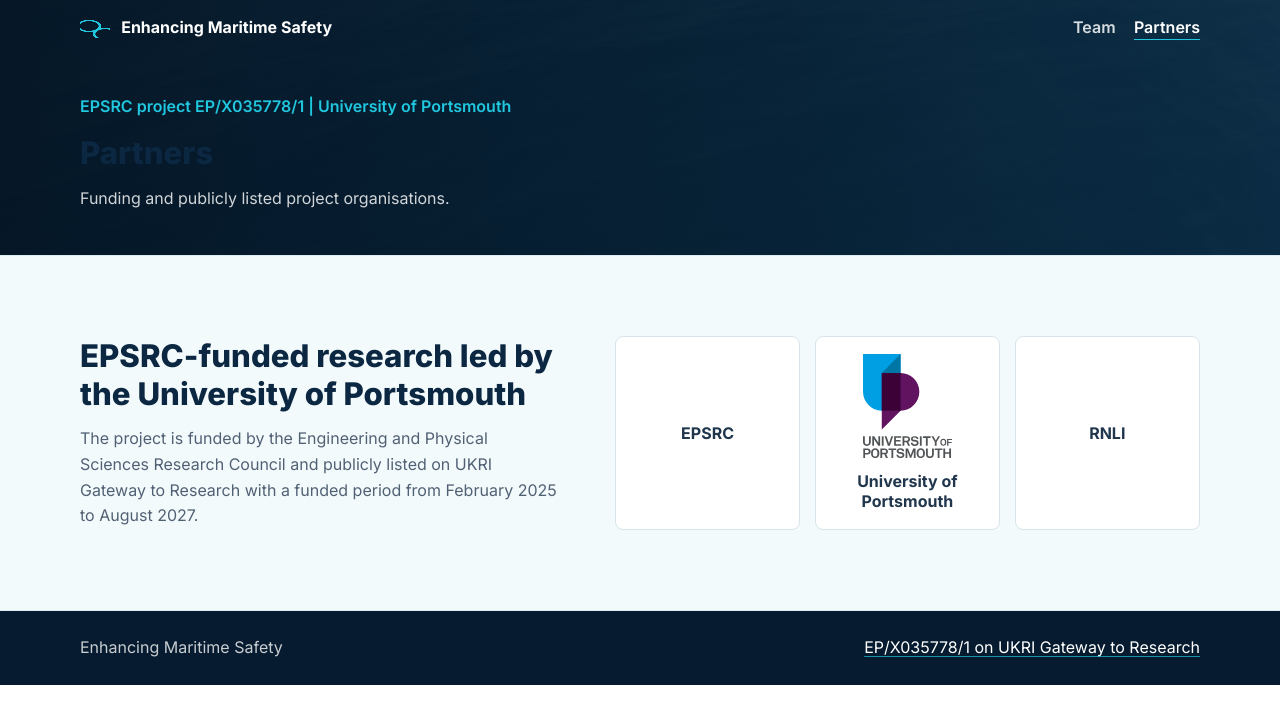
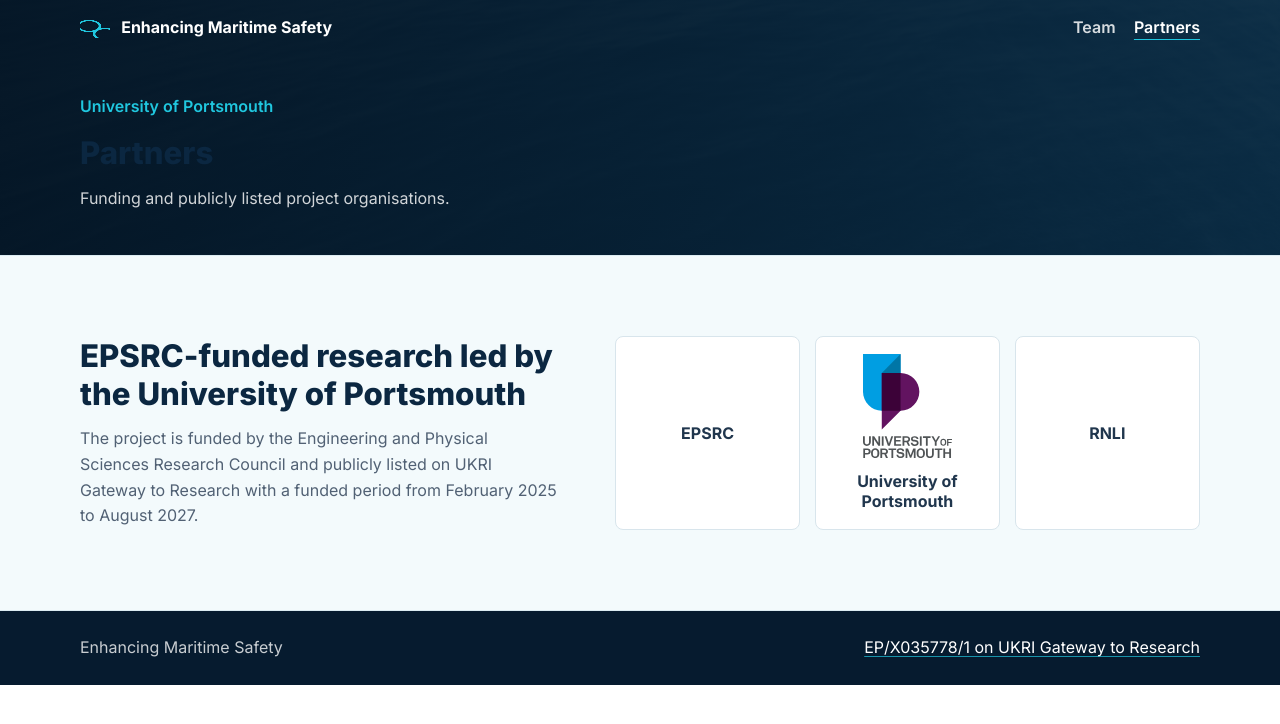
Before and after one commit to stereoocean/stereoocean.github.io, a Jekyll site: the page built from partners.md, in a window 1280 px wide. Shown: the top 724 px of the page. Built offline with Jekyll 4.4.1, drawn with Linux system fonts in a browser that asks for light colours.

Commit message:
Update page.html

```diff
--- a/_layouts/page.html
+++ b/_layouts/page.html
@@ -5,7 +5,7 @@ layout: default
 <header class="page-masthead">
   {% include nav.html %}
   <div class="page-title">
-    <p class="grant-line">EPSRC project EP/X035778/1 | University of Portsmouth</p>
+    <p class="grant-line">University of Portsmouth</p>
     <h2>{{ page.title }}</h2>
     {% if page.description %}
       <p>{{ page.description }}</p>
```
